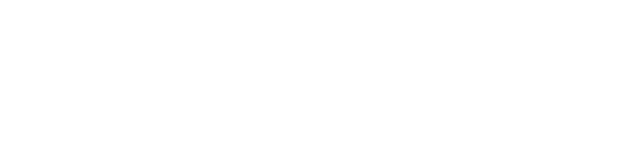
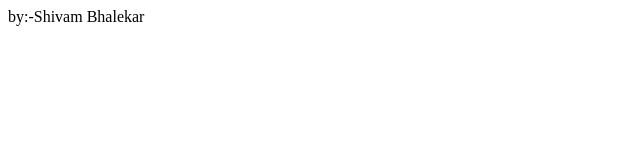
Before and after one commit to shivamsb-7/project2, a plain HTML site: page index.html in a window 1280 px wide. Shown: the whole page, without its empty margins (0-640 px from the left). Drawn offline with Linux system fonts and the light colour scheme.

Commit message:
added my name

```diff
--- a/index.html
+++ b/index.html
@@ -6,6 +6,6 @@
     <title>Sample Website</title>
 </head>
 <body>
-
+    by:-Shivam Bhalekar
 </body>
 </html>
```
Also changed, not shown: 1 other file.
